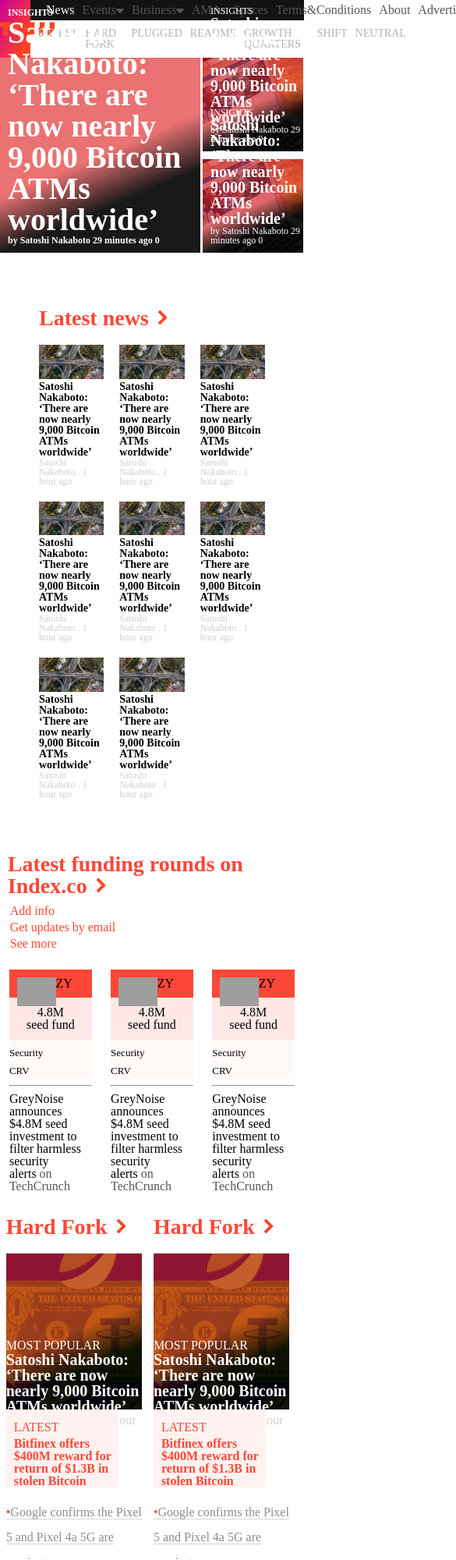
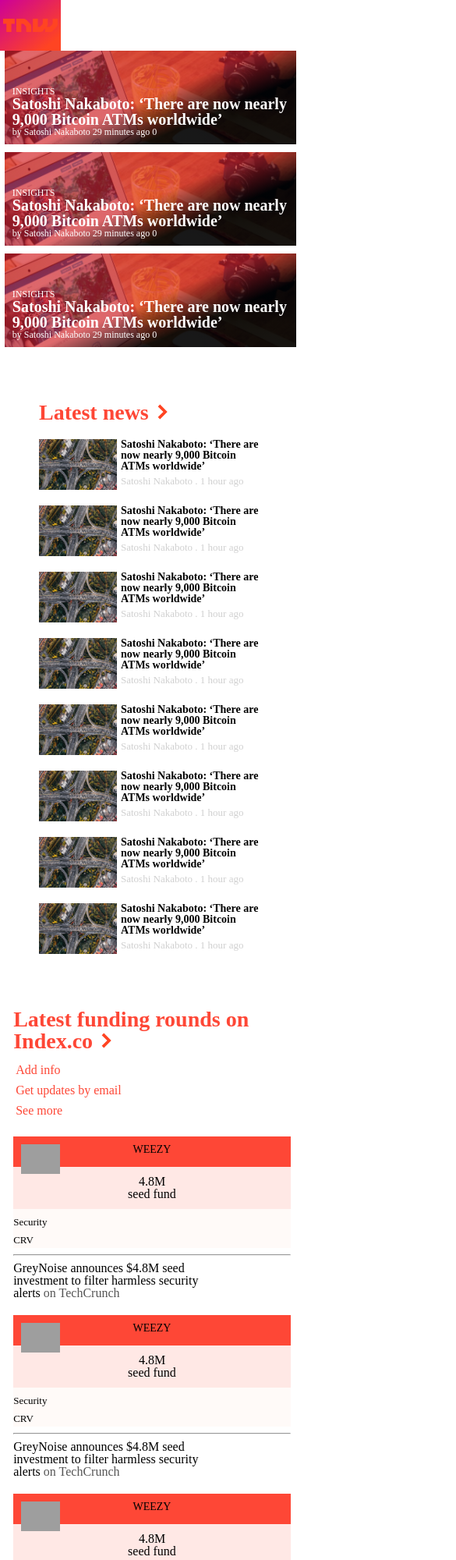
Before and after one commit to IjayAbby/thenextweb-clone, a plain HTML site: page index.html in a window 390 px wide. Shown: the top 2000 px of the page at 78% size, 585 px wide, since content can reach past the window. Drawn offline with Linux system fonts and the light colour scheme; grey boxes are pictures that could not be loaded.

Commit message:
add resposiveness for max-width 767

```diff
--- a/assets/style.css
+++ b/assets/style.css
@@ -89,7 +89,7 @@
 
 .fa-search {
   transform: scaleX(-1);
-  left:650px;
+  left: 650px;
 }
 
 .latest-news a:hover,
@@ -112,6 +112,10 @@
   background-size: cover;
   background-position: center center;
   background-repeat: no-repeat;
+}
+
+.width-767 {
+  display: none;
 }
 
 .logo-image {
@@ -255,7 +259,7 @@
 }
 
 .latest-funding-links span a {
-  border-right: 1px solid  #fe4736;
+  border-right: 1px solid #fe4736;
   padding: 0 3px;
 }
 
@@ -306,6 +310,10 @@
 
 .seed-funds-div2 p {
   padding: 10px 0 0 0;
+}
+
+.funding-article-2 {
+  display: none;
 }
 
 /* MOST POPULAR SECTION */
--- a/assets/styles-mediaqueries.css
+++ b/assets/styles-mediaqueries.css
@@ -113,6 +113,7 @@
 }
 
 @media only screen and (max-width: 768px) {
+
   /* showcase-content */
   .main-showcase {
     height: 250px;
@@ -124,7 +125,7 @@
   }
 
   .showcase-content p {
-    font-size:12px;
+    font-size: 12px;
   }
 
   /* aside-showcase */
@@ -138,7 +139,7 @@
   }
 
   .aside-showcase-content p {
-    font-size: 12px ;
+    font-size: 12px;
   }
 
   /* Latest section */
@@ -164,3 +165,152 @@
     font-size: 13px;
   }
 }
+
+
+@media only screen and (max-width: 767px) {
+
+  /* NAVIGATION */
+  .navigation-section {
+    grid-template-columns: 20% 80%;
+  }
+
+  .first-navbar,
+  .nav-span {
+    display: none;
+  }
+
+  .second-nav-bar {
+    padding: 10px 0;
+  }
+
+  .fa-search {
+    left: 500px;
+    top: 5px;
+    font-size: 20px;
+  }
+
+  .fa-bars {
+    left: 540px;
+    font-size: 25px;
+  }
+
+  /* SHOWCASE */
+  .width-767 {
+    display: block;
+  }
+
+  .main-showcase {
+    display: none;
+  }
+
+  .showcase-section {
+    grid-template-columns: 1fr;
+  }
+
+  .aside-showcase {
+    width: 97%;
+    margin: 0 auto;
+  }
+
+
+  /* LATEST NEWS */
+  .latest-news-article,
+  .latest-news-grid-container,
+  .latest-deals-container {
+    display: flex;
+    flex-direction: column;
+  }
+
+  .latest-deals,
+  .latest-news-content {
+    display: flex;
+  }
+
+  .latest-deals img,
+  .latest-news-content img {
+    width: 100px;
+  }
+
+  .latest-news-article {
+    padding-left: 5px;
+  }
+
+  .latest-deals-content h6,
+  .latest-news-article,
+  h4 {
+    font-size: 14px;
+    padding-bottom: 5px;
+  }
+
+  .latest-news-article p {
+    font-size: 13px;
+  }
+
+  /* LATEST FUNDING ROUNDS */
+  .latest-funding-title-links {
+    width: 96%;
+    margin: 0 auto;
+  }
+
+  .latest-funding-links>div span {
+    display: flex;
+    padding: 5px 0;
+  }
+
+  .most-popular-section,
+  .latest-funding-contents {
+    display: flex;
+    flex-direction: column;
+  }
+
+  /* MOST-POPULAR */
+  .hard-fork {
+    margin-top: 15px;
+    width: 96%;
+    margin: 0 auto;
+  }
+
+  .most-popular-image {
+    width: 100%;
+    height: 600px;
+    bottom: 0;
+  }
+
+  .most-popular-contents {
+    height: 5px;
+    position: relative;
+    top: 370px;
+  }
+
+  .latest-section {
+    width: 100%;
+  }
+
+  .latest-section-contents {
+    background-color: #fff2f1;
+    width: 100%;
+  }
+
+  .latest-section-contents img {
+    left: 110px;
+  }
+
+  /* LATSET DEALS */
+  .latest-deals-content {
+    padding-left: 10px;
+  }
+
+  /* FOOTER */
+  .social-sites-icons a {
+    margin-right: 5px;
+  }
+
+  .footer-ul-links ul li {
+    font-size: 13px;
+  }
+
+  .about-page-content {
+    text-align: center;
+  }
+
+}
--- a/index.html
+++ b/index.html
@@ -14,7 +14,7 @@
 </head>
 
 <body>
-    <div class="navigation-section">
+    <div class="navigation-section grid">
 
         <div class="width-1023 tnw-red-svg-div flex">
             <img class="tnw-red-svg" src="./assets/images/tnw-red.svg" alt="">
@@ -71,8 +71,8 @@
                 <div class="second-nav-bar-div">
                     <div class="second-nav-links">
                         <div class="second-nav-links-span flex relative">
-                            <span>
-                                <a href="#">LATEST</a>
+                            <span class="nav-span">
+                                <a href=" #">LATEST</a>
                             </span>
                             <span class="nav-span relative">
                                 <a href="#">HARD FORK</a>
@@ -94,6 +94,11 @@
                             </span>
                             <span class="absolute">
                                 <a href=""><i class="fas fa-search relative"></i></a>
+                            </span>
+
+                            <span>
+                                <a href="#"><i class="fas fa-bars relative orange"></i>
+                                </a>
                             </span>
                         </div>
                     </div>
@@ -129,6 +134,15 @@
             </div>
         </div>
         <div class="aside-showcase">
+            <div class="aside-showcase-img image-positioning bottom relative  width-767">
+                <div class="aside-showcase-content white absolute">
+                    <p>INSIGHTS</p>
+                    <h1>Satoshi Nakaboto: ‘There are now nearly 9,000 Bitcoin ATMs worldwide’</h1>
+                    <p>by Satoshi Nakaboto 29 minutes ago 0
+                    </p>
+                </div>
+            </div>
+
             <div class="aside-showcase-img image-positioning bottom relative">
                 <div class="aside-showcase-content white absolute">
                     <p>INSIGHTS</p>
@@ -160,90 +174,113 @@
         <div class="grid latest-news-grid-container">
             <div class="latest-news-content">
                 <img src="assets/images/latest-news.png" alt="">
-                <h4>
-                    <a class="black" href="#">Satoshi Nakaboto: ‘There are now nearly 9,000 Bitcoin ATMs worldwide’</a>
-                </h4>
-                <p>
-                    <a href=""> Satoshi Nakaboto . </a>
-                    <span>1 hour ago</span>
-                </p>
+                <div class="latest-news-article">
+                    <h4>
+                        <a class="black" href="#">Satoshi Nakaboto: ‘There are now nearly 9,000 Bitcoin ATMs
+                            worldwide’</a>
+                    </h4>
+                    <p>
+                        <a href=""> Satoshi Nakaboto . </a>
+                        <span>1 hour ago</span>
+                    </p>
+                </div>
             </div>
             <div class="latest-news-content">
                 <img src="assets/images/latest-news.png" alt="">
-                <h4>
-                    <a class="black" href="#">Satoshi Nakaboto: ‘There are now nearly 9,000 Bitcoin ATMs worldwide’</a>
-                </h4>
-                <p>
-                    <a href=""> Satoshi Nakaboto . </a>
-                    <span>1 hour ago</span>
-                </p>
+                <div class="latest-news-article">
+                    <h4>
+                        <a class="black" href="#">Satoshi Nakaboto: ‘There are now nearly 9,000 Bitcoin ATMs
+                            worldwide’</a>
+                    </h4>
+                    <p>
+                        <a href=""> Satoshi Nakaboto . </a>
+                        <span>1 hour ago</span>
+                    </p>
+                </div>
             </div>
             <div class="latest-news-content">
                 <img src="assets/images/latest-news.png" alt="">
-                <h4>
-                    <a class="black" href="#">Satoshi Nakaboto: ‘There are now nearly 9,000 Bitcoin ATMs worldwide’</a>
-                </h4>
-                <p>
-                    <a href=""> Satoshi Nakaboto . </a>
-                    <span>1 hour ago</span>
-                </p>
+                <div class="latest-news-article">
+                    <h4>
+                        <a class="black" href="#">Satoshi Nakaboto: ‘There are now nearly 9,000 Bitcoin ATMs
+                            worldwide’</a>
+                    </h4>
+                    <p>
+                        <a href=""> Satoshi Nakaboto . </a>
+                        <span>1 hour ago</span>
+                    </p>
+                </div>
             </div>
             <div class="latest-news-content">
                 <img src="assets/images/latest-news.png" alt="">
-                <h4>
-                    <a class="black" href="#">Satoshi Nakaboto: ‘There are now nearly 9,000 Bitcoin ATMs worldwide’</a>
-                </h4>
-                <p>
-                    <a href=""> Satoshi Nakaboto . </a>
-                    <span>1 hour ago</span>
-                </p>
+                <div class="latest-news-article">
+                    <h4>
+                        <a class="black" href="#">Satoshi Nakaboto: ‘There are now nearly 9,000 Bitcoin ATMs
+                            worldwide’</a>
+                    </h4>
+                    <p>
+                        <a href=""> Satoshi Nakaboto . </a>
+                        <span>1 hour ago</span>
+                    </p>
+                </div>
             </div>
             <div class="latest-news-content">
                 <img src="assets/images/latest-news.png" alt="">
-                <h4>
-                    <a class="black" href="#">Satoshi Nakaboto: ‘There are now nearly 9,000 Bitcoin ATMs worldwide’</a>
-                </h4>
-                <p>
-                    <a href=""> Satoshi Nakaboto . </a>
-                    <span>1 hour ago</span>
-                </p>
+                <div class="latest-news-article">
+                    <h4>
+                        <a class="black" href="#">Satoshi Nakaboto: ‘There are now nearly 9,000 Bitcoin ATMs
+                            worldwide’</a>
+                    </h4>
+                    <p>
+                        <a href=""> Satoshi Nakaboto . </a>
+                        <span>1 hour ago</span>
+                    </p>
+                </div>
             </div>
             <div class="latest-news-content">
                 <img src="assets/images/latest-news.png" alt="">
-                <h4>
-                    <a class="black" href="#">Satoshi Nakaboto: ‘There are now nearly 9,000 Bitcoin ATMs worldwide’</a>
-                </h4>
-                <p>
-                    <a href=""> Satoshi Nakaboto . </a>
-                    <span>1 hour ago</span>
-                </p>
+                <div class="latest-news-article">
+                    <h4>
+                        <a class="black" href="#">Satoshi Nakaboto: ‘There are now nearly 9,000 Bitcoin ATMs
+                            worldwide’</a>
+                    </h4>
+                    <p>
+                        <a href=""> Satoshi Nakaboto . </a>
+                        <span>1 hour ago</span>
+                    </p>
+                </div>
             </div>
             <div class="latest-news-content">
                 <img src="assets/images/latest-news.png" alt="">
-                <h4>
-                    <a class="black" href="#">Satoshi Nakaboto: ‘There are now nearly 9,000 Bitcoin ATMs worldwide’</a>
-                </h4>
-                <p>
-                    <a href=""> Satoshi Nakaboto . </a>
-                    <span>1 hour ago</span>
-                </p>
+                <div class="latest-news-article">
+                    <h4>
+                        <a class="black" href="#">Satoshi Nakaboto: ‘There are now nearly 9,000 Bitcoin ATMs
+                            worldwide’</a>
+                    </h4>
+                    <p>
+                        <a href=""> Satoshi Nakaboto . </a>
+                        <span>1 hour ago</span>
+                    </p>
+                </div>
             </div>
             <div class="latest-news-content">
                 <img src="assets/images/latest-news.png" alt="">
-                <h4>
-                    <a class="black" href="#">Satoshi Nakaboto: ‘There are now nearly 9,000 Bitcoin ATMs worldwide’</a>
-                </h4>
-                <p>
-                    <a href=""> Satoshi Nakaboto . </a>
-                    <span>1 hour ago</span>
-                </p>
+                <div class="latest-news-article">
+                    <h4>
+                        <a class="black" href="#">Satoshi Nakaboto: ‘There are now nearly 9,000 Bitcoin ATMs
+                            worldwide’</a>
+                    </h4>
+                    <p>
+                        <a href=""> Satoshi Nakaboto . </a>
+                        <span>1 hour ago</span>
+                    </p>
+                </div>
             </div>
         </div>
     </section>
 
 
     <!-- LATEST FUNDING ROUNDS -->
-
     <section class="latest-funding-rounds">
         <div class="latest-funding-title-links flex">
             <div class="latest-funding-title">
@@ -254,14 +291,14 @@
             </div>
             <div class="latest-funding-links">
                 <div>
-                    <span><a class="orange" href="">Add info</a></span>
-                    <span><a class="orange" href="">Get updates by email</a></span>
+                    <span><a class="orange" href="">Add info </a></span>
+                    <span><a class="orange" href="">Get updates by email </a></span>
                     <span><a class="orange" href="">See more</a></span>
                 </div>
             </div>
         </div>
         <div class="grid latest-funding-contents">
-            <div class="funding-grid relative fund-grid-hidden">
+            <div class="funding-grid relative">
                 <div class="weezy">
                     <h4>WEEZY</h4>
                 </div>
@@ -335,7 +372,7 @@
                     </p>
                 </div>
             </div>
-            <div class="funding-grid relative">
+            <div class="funding-grid relative funding-contents-last-div fund-grid-hidden">
                 <div class="weezy">
                     <h4>WEEZY</h4>
                 </div>
@@ -362,18 +399,19 @@
         </div>
     </section>
 
+
     <!-- MOST POPULAR SECTION -->
 
     <section class="most-popular-section grid">
         <div class="hard-fork ">
-            <div class="hard-fork-content">
+            <div class="hard-fork-content relative">
                 <h2>
                     <a href="https://thenextweb.com/hardfork/" class=" orange gtm-hard fork-link">Hard Fork
                         <img src="assets/images/greater-than.svg" alt="">
                     </a>
                 </h2>
-                <div class="most-popular-image white ">
-                    <div class="most-popular-contents">
+                <div class="most-popular-image white relative">
+                    <div class="most-popular-contents absolute">
                         <h5>MOST POPULAR</h5>
                         <h3>
                             Satoshi Nakaboto: ‘There are now nearly 9,000 Bitcoin ATMs worldwide’
@@ -391,7 +429,7 @@
                                     Bitcoin</a>
                             </h3>
                         </div>
-                        <img src="assets/images/main-showcase-image.jpeg" alt="">
+                        <img class="relative" src="assets/images/main-showcase-image.jpeg" alt="">
                     </div>
                 </div>
                 <div>
@@ -447,7 +485,7 @@
                                 Bitcoin</a>
                         </h3>
                     </div>
-                    <img src="assets/images/main-showcase-image.jpeg" alt="">
+                    <img class="relative" src="assets/images/main-showcase-image.jpeg" alt="">
                 </div>
             </div>
             <div>
@@ -501,7 +539,7 @@
                                 Bitcoin</a>
                         </h3>
                     </div>
-                    <img src="assets/images/main-showcase-image.jpeg" alt="">
+                    <img class="relative" src="assets/images/main-showcase-image.jpeg" alt="">
                 </div>
             </div>
             <div>
@@ -555,7 +593,7 @@
                                 Bitcoin</a>
                         </h3>
                     </div>
-                    <img src="assets/images/main-showcase-image.jpeg" alt="">
+                    <img class="relative" src="assets/images/main-showcase-image.jpeg" alt="">
                 </div>
             </div>
             <div>
@@ -609,7 +647,7 @@
                                 Bitcoin</a>
                         </h3>
                     </div>
-                    <img src="assets/images/main-showcase-image.jpeg" alt="">
+                    <img class="relative" src="assets/images/main-showcase-image.jpeg" alt="">
                 </div>
             </div>
             <div>
@@ -663,7 +701,7 @@
                                 Bitcoin</a>
                         </h3>
                     </div>
-                    <img src="assets/images/main-showcase-image.jpeg" alt="">
+                    <img class="relative" src="assets/images/main-showcase-image.jpeg" alt="">
                 </div>
             </div>
             <div>
@@ -717,7 +755,7 @@
                                 Bitcoin</a>
                         </h3>
                     </div>
-                    <img src="assets/images/main-showcase-image.jpeg" alt="">
+                    <img class="relative" src="assets/images/main-showcase-image.jpeg" alt="">
                 </div>
             </div>
             <div>
@@ -771,7 +809,7 @@
                                 Bitcoin</a>
                         </h3>
                     </div>
-                    <img src="assets/images/main-showcase-image.jpeg" alt="">
+                    <img class="relative" src="assets/images/main-showcase-image.jpeg" alt="">
                 </div>
             </div>
             <div>
@@ -825,7 +863,7 @@
                                 Bitcoin</a>
                         </h3>
                     </div>
-                    <img src="assets/images/main-showcase-image.jpeg" alt="">
+                    <img class="relative" src="assets/images/main-showcase-image.jpeg" alt="">
                 </div>
             </div>
             <div>
@@ -981,7 +1019,8 @@
                 <div class="about-page-content white">
                     <p>
                         <img class="footer-img" src="./assets/images/tnw.svg" alt="">
-                        © 2006–2020 The Next Web B.V. Made with in Amsterdam. Powered by
+                        © 2006–2020 The Next Web B.V. <br class="width-767"> Made with in Amsterdam. <br
+                            class="width-767"> Powered by
                         <img class="stackpath-img" src="./assets/images/stackpath.svg" alt="">
                     </p>
                 </div>
```
